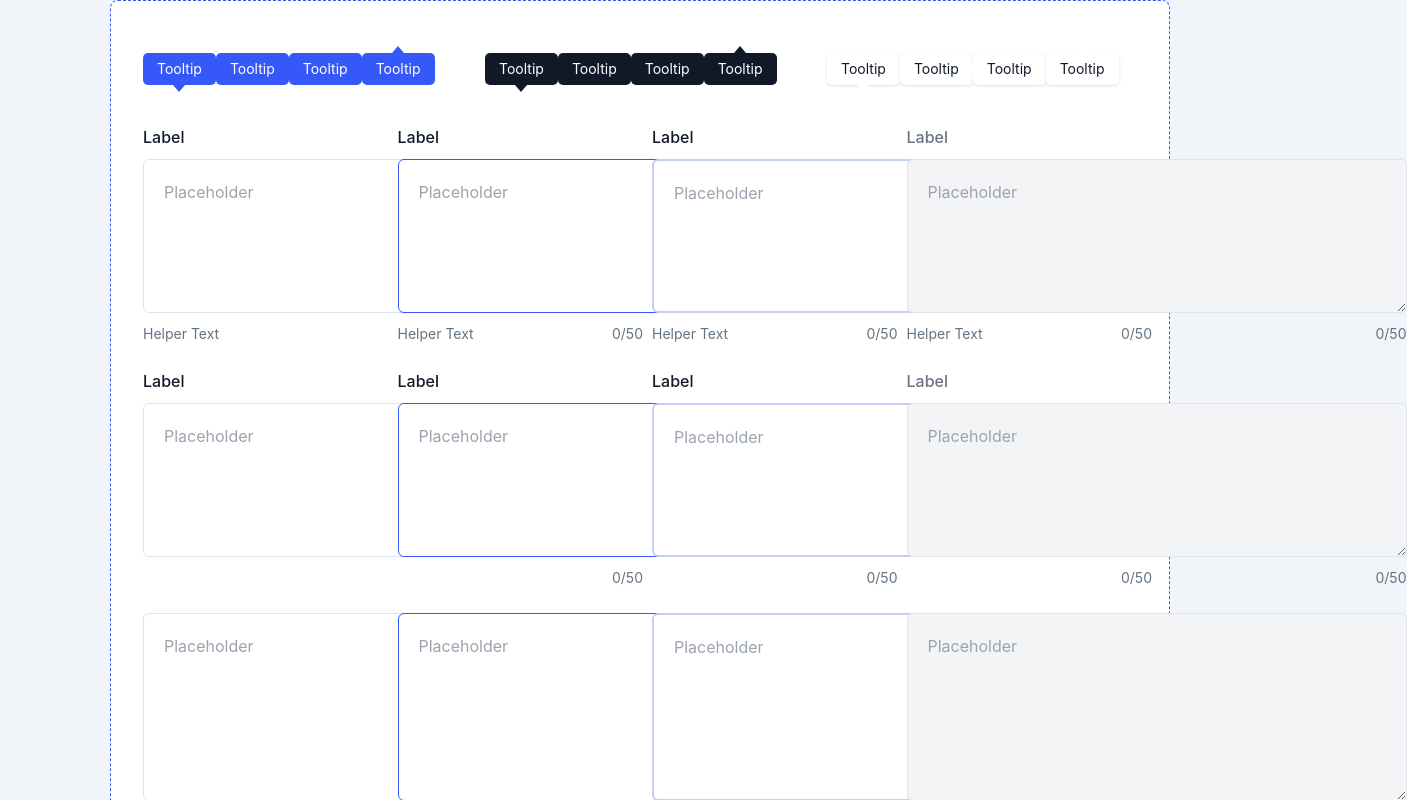
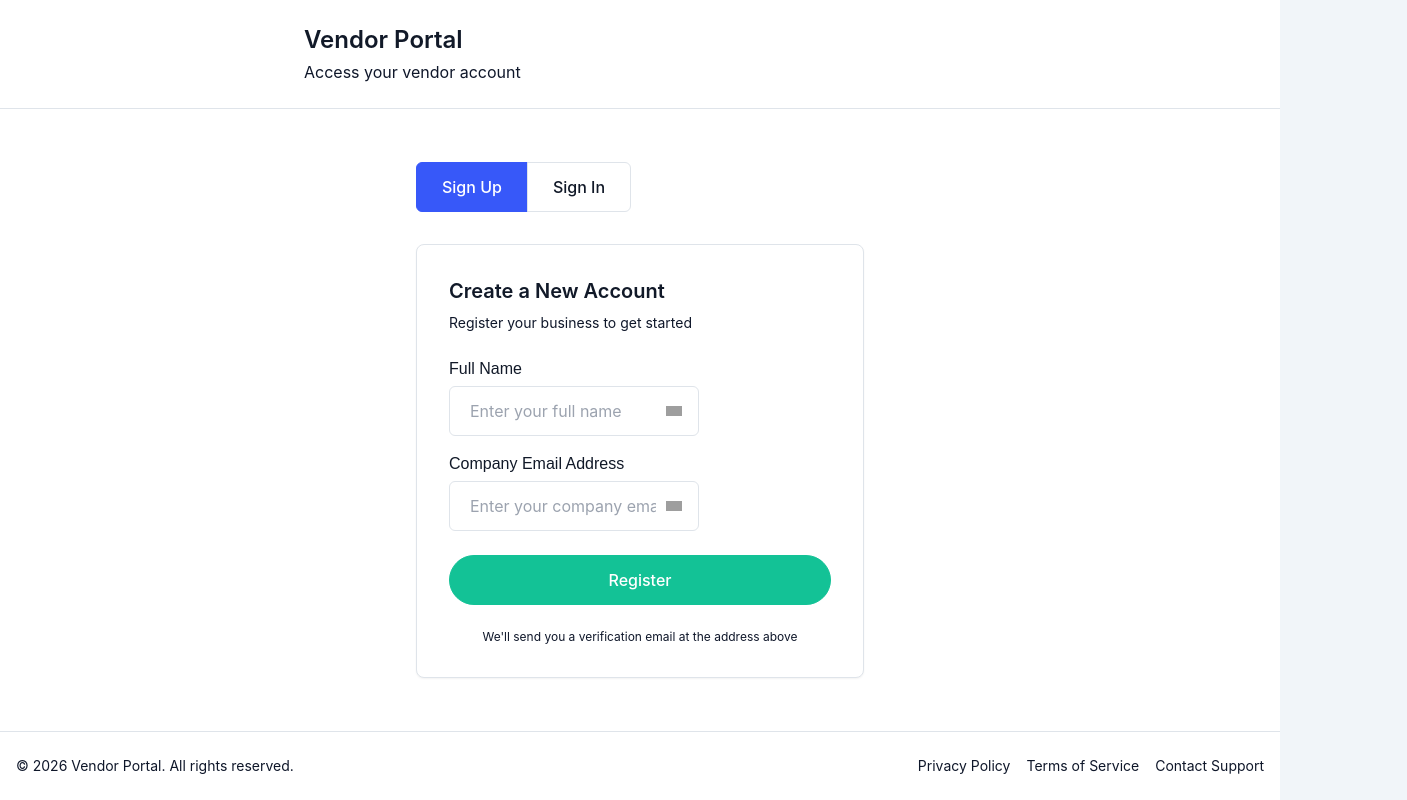
Before and after one commit to zencwh/tailwind-design-system-from-figma-test, a React (Vite) app: page / in a window 1280 px wide. Shown: the top 800 px of the page, 1407 px wide, since content can reach past the window. Built offline with nearby package versions, Linux system fonts and the light colour scheme; grey boxes are pictures that could not be loaded.

Commit message:
New components 1 April

```diff
--- a/app/(marketing)/vendor-signup/page.tsx
+++ b/app/(marketing)/vendor-signup/page.tsx
@@ -3,38 +3,32 @@
 import React, { useState } from 'react';
 import { Input } from '@/components/ui/input';
 import { Button } from '@/components/ui/button';
+import { SegmentedControl } from '@/components/ui/segmented-control';
 
-interface SignUpFormState {
+type AuthMode = 'sign-up' | 'sign-in';
+
+interface FormState {
   name: string;
   email: string;
   error: string;
 }
 
 export const VendorSignUp: React.FC = () => {
-  const [signUpForm, setSignUpForm] = useState<SignUpFormState>({
+  const [mode, setMode] = useState<AuthMode>('sign-up');
+  const [form, setForm] = useState<FormState>({
     name: '',
     email: '',
     error: '',
   });
+  const [loading, setLoading] = useState(false);
 
-  const [loginForm, setLoginForm] = useState({
-    email: '',
-    error: '',
-  });
-
-  const [signUpLoading, setSignUpLoading] = useState(false);
-  const [loginLoading, setLoginLoading] = useState(false);
-
-  const handleSignUpChange = (field: keyof SignUpFormState, value: string) => {
-    setSignUpForm((prev) => ({
-      ...prev,
-      [field]: value,
-      error: '',
-    }));
+  const handleModeChange = (newMode: AuthMode) => {
+    setMode(newMode);
+    setForm({ name: '', email: '', error: '' });
   };
 
-  const handleLoginChange = (field: string, value: string) => {
-    setLoginForm((prev) => ({
+  const handleFormChange = (field: keyof FormState, value: string) => {
+    setForm((prev) => ({
       ...prev,
       [field]: value,
       error: '',
@@ -46,85 +40,51 @@ export const VendorSignUp: React.FC = () => {
     return emailRegex.test(email);
   };
 
-  const handleSignUpSubmit = async (e: React.FormEvent) => {
+  const handleSubmit = async (e: React.FormEvent) => {
     e.preventDefault();
 
-    if (!signUpForm.name.trim()) {
-      setSignUpForm((prev) => ({
+    if (mode === 'sign-up') {
+      if (!form.name.trim()) {
+        setForm((prev) => ({
           ...prev,
           error: 'Please enter your name',
         }));
         return;
       }
+    }
 
-    if (!signUpForm.email.trim()) {
-      setSignUpForm((prev) => ({
+    if (!form.email.trim()) {
+      setForm((prev) => ({
         ...prev,
         error: 'Please enter your email address',
       }));
       return;
     }
 
-    if (!validateEmail(signUpForm.email)) {
-      setSignUpForm((prev) => ({
+    if (!validateEmail(form.email)) {
+      setForm((prev) => ({
         ...prev,
         error: 'Please enter a valid email address',
       }));
       return;
     }
 
-    setSignUpLoading(true);
+    setLoading(true);
     try {
       // TODO: Replace with actual API call
-      console.log('Sign up attempt:', signUpForm);
+      console.log(`${mode} attempt:`, form);
       // Simulate API call
       await new Promise((resolve) => setTimeout(resolve, 500));
-      // In real implementation, redirect to vendor registration page
-      // router.push(`/vendor/register?email=${signUpForm.email}`);
+      // In real implementation:
+      // - For sign-up: redirect to vendor registration page
+      // - For sign-in: redirect to vendor dashboard
     } catch {
-      setSignUpForm((prev) => ({
+      setForm((prev) => ({
         ...prev,
         error: 'An error occurred. Please try again.',
       }));
     } finally {
-      setSignUpLoading(false);
-    }
-  };
-
-  const handleLoginSubmit = async (e: React.FormEvent) => {
-    e.preventDefault();
-
-    if (!loginForm.email.trim()) {
-      setLoginForm((prev) => ({
-        ...prev,
-        error: 'Please enter your email address',
-      }));
-      return;
-    }
-
-    if (!validateEmail(loginForm.email)) {
-      setLoginForm((prev) => ({
-        ...prev,
-        error: 'Please enter a valid email address',
-      }));
-      return;
-    }
-
-    setLoginLoading(true);
-    try {
-      // TODO: Replace with actual API call
-      console.log('Login attempt:', loginForm);
-      // Simulate API call
-      await new Promise((resolve) => setTimeout(resolve, 500));
-      // In real implementation, handle login logic
-      // router.push('/vendor/dashboard');
-    } catch {
-      setLoginForm((prev) => ({
-        ...prev,
-        error: 'An error occurred. Please try again.',
-      }));
-    } finally {
-      setLoginLoading(false);
+      setLoading(false);
     }
   };
 
@@ -132,98 +92,91 @@ export const VendorSignUp: React.FC = () => {
     <div className="min-h-screen flex flex-col bg-white">
       {/* Header */}
       <header className="border-b border-stroke py-6 px-4">
-        <div className="max-w-7xl mx-auto">
+        <div className="max-w-2xl mx-auto">
           <h1 className="text-2xl font-semibold text-dark">Vendor Portal</h1>
-          <p className="text-textMuted mt-1">Join our vendor network or access your account</p>
+          <p className="text-textMuted mt-1">Access your vendor account</p>
         </div>
       </header>
 
       {/* Main Content */}
-      <main className="flex-1">
-        <div className="max-w-7xl mx-auto px-4 py-12">
-          <div className="grid grid-cols-1 md:grid-cols-2 gap-8 lg:gap-12">
-            {/* Sign Up Section */}
+      <main className="flex-1 flex items-center justify-center px-4 py-12">
+        <div className="w-full max-w-md">
+          {/* Mode Selector */}
+          <div className="mb-8">
+            <SegmentedControl
+              items={[
+                { id: 'sign-up', label: 'Sign Up', active: mode === 'sign-up', onClick: () => handleModeChange('sign-up') },
+                { id: 'sign-in', label: 'Sign In', active: mode === 'sign-in', onClick: () => handleModeChange('sign-in') },
+              ]}
+              rounded="semi"
+              className="w-full"
+            />
+          </div>
+
+          {/* Unified Form */}
           <div className="bg-white border border-stroke rounded-lg p-8 shadow-sm">
-              <h2 className="text-xl font-semibold text-dark mb-2">Create a New Account</h2>
-              <p className="text-textMuted mb-6 text-sm">Register your business to get started</p>
+            <h2 className="text-xl font-semibold text-dark mb-2">
+              {mode === 'sign-up' ? 'Create a New Account' : 'Welcome Back'}
+            </h2>
+            <p className="text-textMuted mb-6 text-sm">
+              {mode === 'sign-up'
+                ? 'Register your business to get started'
+                : 'Sign in to access your vendor dashboard'}
+            </p>
 
-              <form onSubmit={handleSignUpSubmit} className="space-y-4">
+            <form onSubmit={handleSubmit} className="space-y-4">
+              {/* Name field - only visible in sign-up mode */}
+              {mode === 'sign-up' && (
                 <Input
                   label="Full Name"
                   placeholder="Enter your full name"
                   type="text"
-                  value={signUpForm.name}
-                  onChange={(e) => handleSignUpChange('name', e.target.value)}
-                  disabled={signUpLoading}
+                  value={form.name}
+                  onChange={(e) => handleFormChange('name', e.target.value)}
+                  disabled={loading}
                   showLabel={true}
                   showHelperText={false}
                 />
+              )}
 
+              {/* Email field */}
               <Input
                 label="Company Email Address"
                 placeholder="Enter your company email"
                 type="email"
-                  value={signUpForm.email}
-                  onChange={(e) => handleSignUpChange('email', e.target.value)}
-                  disabled={signUpLoading}
-                  status={signUpForm.error ? 'Error' : 'Default'}
-                  helperText={signUpForm.error}
+                value={form.email}
+                onChange={(e) => handleFormChange('email', e.target.value)}
+                disabled={loading}
+                status={form.error ? 'Error' : 'Default'}
+                helperText={form.error}
                 showLabel={true}
-                  showHelperText={!!signUpForm.error}
+                showHelperText={!!form.error}
               />
 
+              {/* Submit Button */}
               <div className="pt-2">
                 <Button
                   variant="secondary"
                   type="submit"
-                    disabled={signUpLoading}
+                  disabled={loading}
                   className="w-full"
                 >
-                    {signUpLoading ? 'Creating Account...' : 'Register'}
+                  {loading
+                    ? mode === 'sign-up'
+                      ? 'Creating Account...'
+                      : 'Signing In...'
+                    : mode === 'sign-up'
+                    ? 'Register'
+                    : 'Login'}
                 </Button>
               </div>
             </form>
 
             <p className="text-xs text-textMuted text-center mt-6">
-                We'll send you a verification email at the address above
+              {mode === 'sign-up'
+                ? "We'll send you a verification email at the address above"
+                : 'Secure verification will be sent to your email'}
             </p>
-            </div>
-
-            {/* Login Section */}
-            <div className="bg-white border border-stroke rounded-lg p-8 shadow-sm">
-              <h2 className="text-xl font-semibold text-dark mb-2">Sign In to Your Account</h2>
-              <p className="text-textMuted mb-6 text-sm">Access your vendor dashboard</p>
-
-              <form onSubmit={handleLoginSubmit} className="space-y-4">
-                <Input
-                  label="Company Email Address"
-                  placeholder="Enter your company email"
-                  type="email"
-                  value={loginForm.email}
-                  onChange={(e) => handleLoginChange('email', e.target.value)}
-                  disabled={loginLoading}
-                  status={loginForm.error ? 'Error' : 'Default'}
-                  helperText={loginForm.error}
-                  showLabel={true}
-                  showHelperText={!!loginForm.error}
-                />
-
-                <div className="pt-2">
-                  <Button
-                    variant="secondary"
-                    type="submit"
-                    disabled={loginLoading}
-                    className="w-full"
-                  >
-                    {loginLoading ? 'Signing In...' : 'Login'}
-                  </Button>
-                </div>
-              </form>
-
-              <p className="text-xs text-textMuted text-center mt-6">
-                Don't have an account? Register on the left to get started
-              </p>
-            </div>
           </div>
         </div>
       </main>
--- a/src/App.tsx
+++ b/src/App.tsx
@@ -1,5 +1,5 @@
-import { TooltipTextareaShowcaseSection } from '../components/sections/tooltip-textarea-showcase-section'
+import VendorSignUp from '../app/(marketing)/vendor-signup/page'
 
 export default function App() {
-  return <TooltipTextareaShowcaseSection />
+  return <VendorSignUp />
 }
```
Lines whose indentation alone changed are shown as unchanged.
